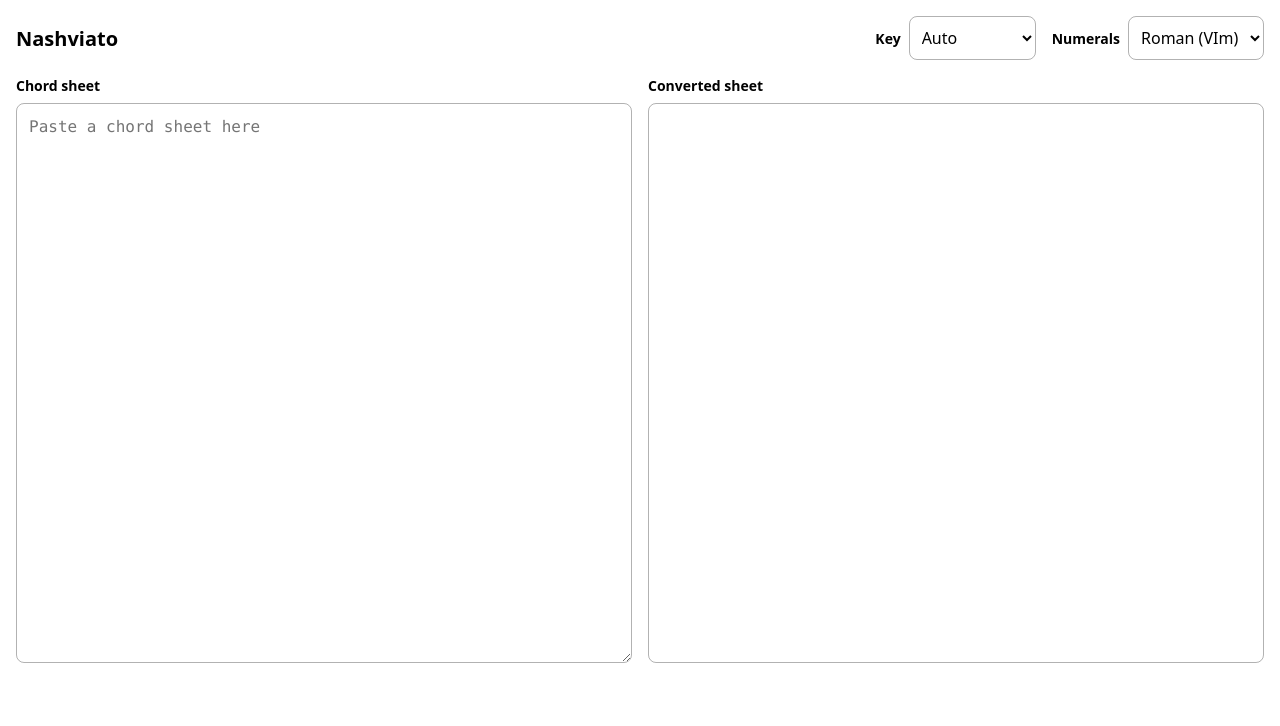
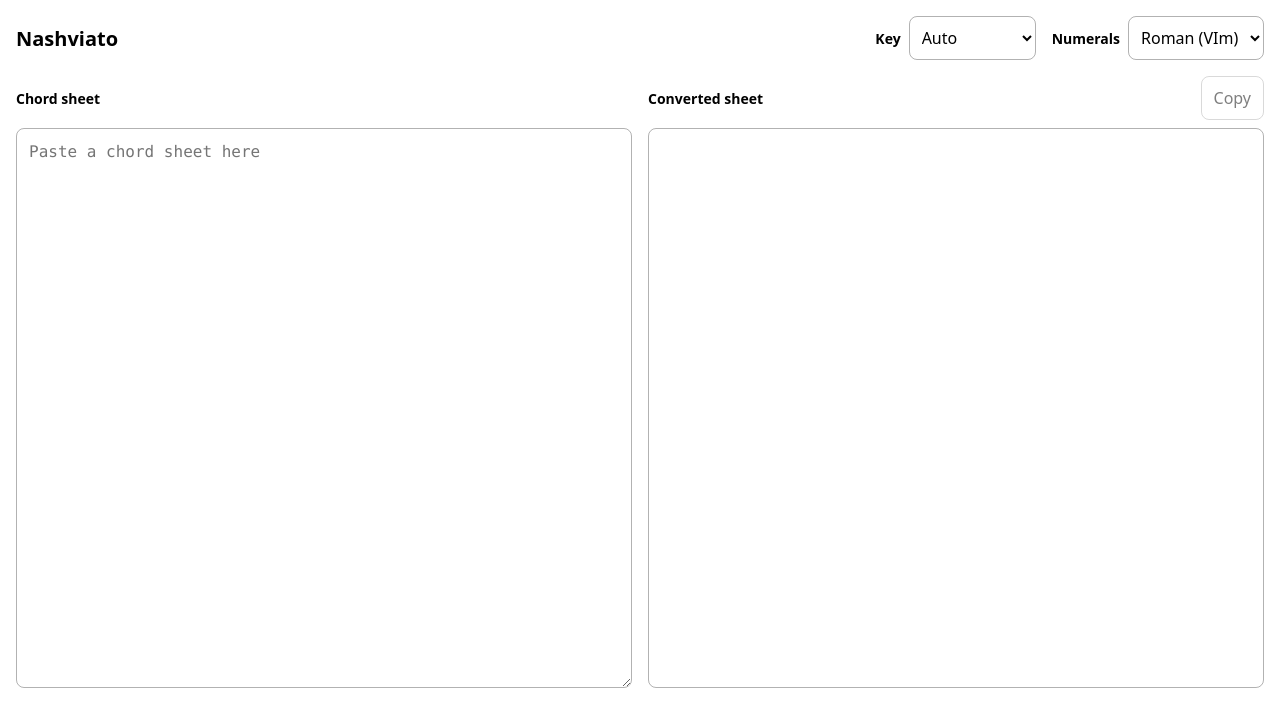
Before and after one commit to SSprajc/Nashviato, a React (Vite) app: page / in a window 1280 px wide. Shown: the top 726 px of the page. Built offline with nearby package versions, Linux system fonts and the light colour scheme.

Commit message:
feat(ui): add copy button for the converted sheet
One tap copies the output as plain text through the Clipboard API and
confirms it; a failed copy says so. Both pane headers share a height so
the sheet and its conversion still line up side by side.

```diff
--- a/src/ui/App.tsx
+++ b/src/ui/App.tsx
@@ -2,6 +2,7 @@ import { useState } from 'react';
 import { convert } from '../core/convert';
 import { detectKey } from '../core/detectKey';
 import type { NotationStyle } from '../core/types';
+import { CopyButton } from './CopyButton';
 import { KeyPicker, type KeyChoice } from './KeyPicker';
 import { KeyStatus } from './KeyStatus';
 import { loadStyle, saveStyle } from './storage';
@@ -39,7 +40,7 @@ export function App() {
         {choice === 'auto' && <KeyStatus sheet={sheet} detection={detection} onPick={setChoice} />}
       </header>
       <label className="pane">
-        <span className="pane-title">Chord sheet</span>
+        <span className="pane-head pane-title">Chord sheet</span>
         <textarea
           value={sheet}
           onChange={(event) => setSheet(event.target.value)}
@@ -50,9 +51,12 @@ export function App() {
         />
       </label>
       <section className="pane">
-        <h2 className="pane-title" id="output-title">
-          Converted sheet
-        </h2>
+        <div className="pane-head">
+          <h2 className="pane-title" id="output-title">
+            Converted sheet
+          </h2>
+          <CopyButton text={output} />
+        </div>
         <pre aria-labelledby="output-title" tabIndex={0}>
           {output}
         </pre>
--- /dev/null
+++ b/src/ui/CopyButton.tsx
@@ -0,0 +1,35 @@
+import { useEffect, useState } from 'react';
+
+type Props = { text: string };
+
+type State = 'idle' | 'copied' | 'failed';
+
+const LABEL: Record<State, string> = { idle: 'Copy', copied: 'Copied', failed: 'Copy failed' };
+
+/** Copies `text` to the clipboard as plain text on one tap, and says whether it worked. */
+export function CopyButton({ text }: Props) {
+  const [state, setState] = useState<State>('idle');
+
+  // The confirmation goes back to "Copy" after a moment.
+  useEffect(() => {
+    if (state === 'idle') return;
+    const timer = window.setTimeout(() => setState('idle'), 1500);
+    return () => window.clearTimeout(timer);
+  }, [state]);
+
+  const copy = async () => {
+    try {
+      await navigator.clipboard.writeText(text);
+      setState('copied');
+    } catch {
+      // No clipboard permission, or an insecure origin.
+      setState('failed');
+    }
+  };
+
+  return (
+    <button type="button" className="copy" onClick={copy} disabled={text === ''}>
+      <span aria-live="polite">{LABEL[state]}</span>
+    </button>
+  );
+}
--- a/src/ui/app.css
+++ b/src/ui/app.css
@@ -132,9 +132,21 @@ select {
   padding-left: 1.25rem;
 }
 
+/* Same height in both panes, so the sheet and its conversion line up side by side. */
+.pane-head {
+  display: flex;
+  align-items: center;
+  justify-content: space-between;
+  gap: 1rem;
+  min-height: 2.75rem;
+}
+
 .key-status button {
+  margin-left: 0.75rem;
+}
+
+button {
   min-height: 2.75rem;
-  margin-left: 0.75rem;
   padding: 0 0.75rem;
   border: 1px solid var(--border);
   border-radius: 0.5rem;
@@ -143,3 +155,8 @@ select {
   font: inherit;
   cursor: pointer;
 }
+
+button:disabled {
+  opacity: 0.5;
+  cursor: default;
+}
```
Also changed, not shown: openspec/changes/add-chord-sheet-conversion/tasks.md (+1 -1 lines), 1 other file (tests, documents, lock files or other folders).
